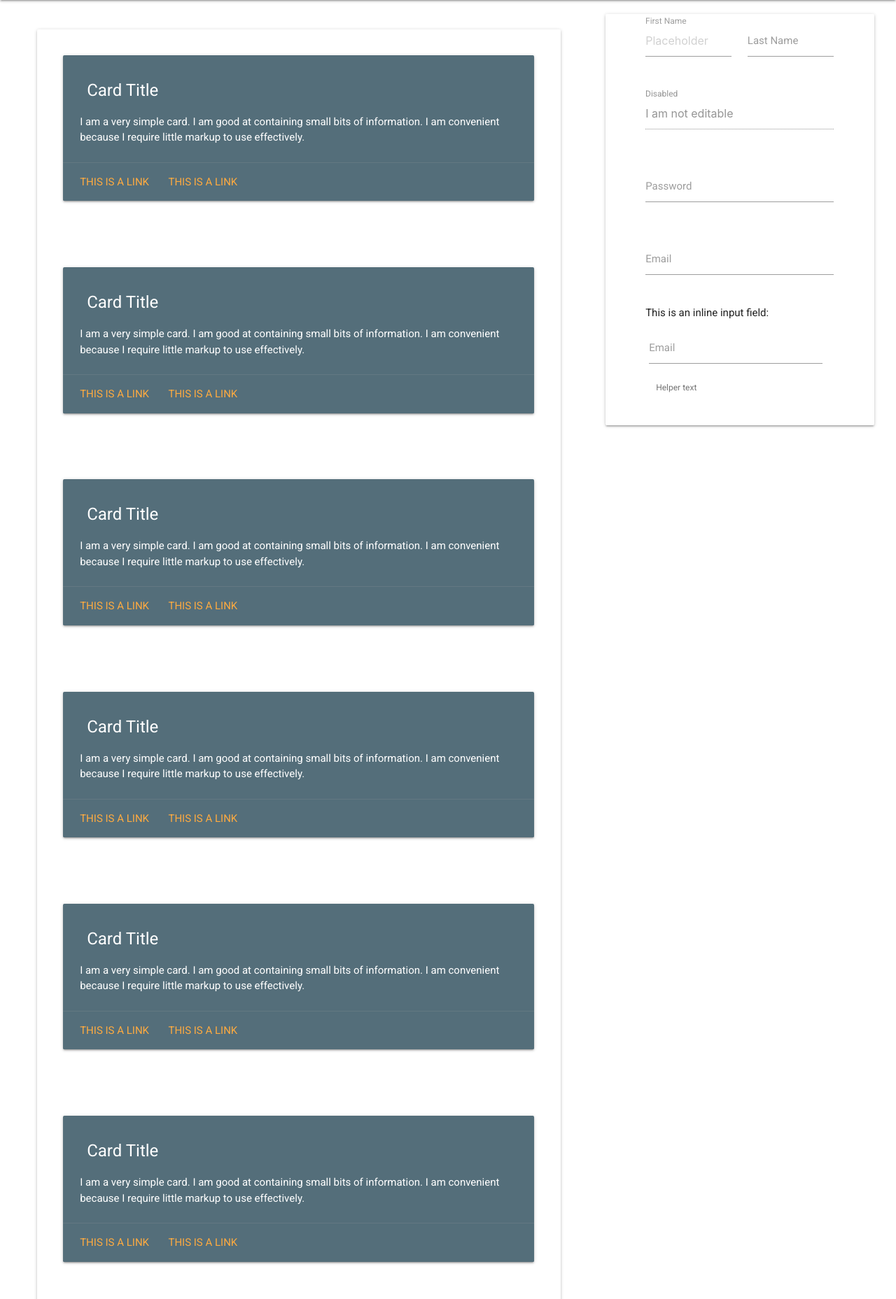
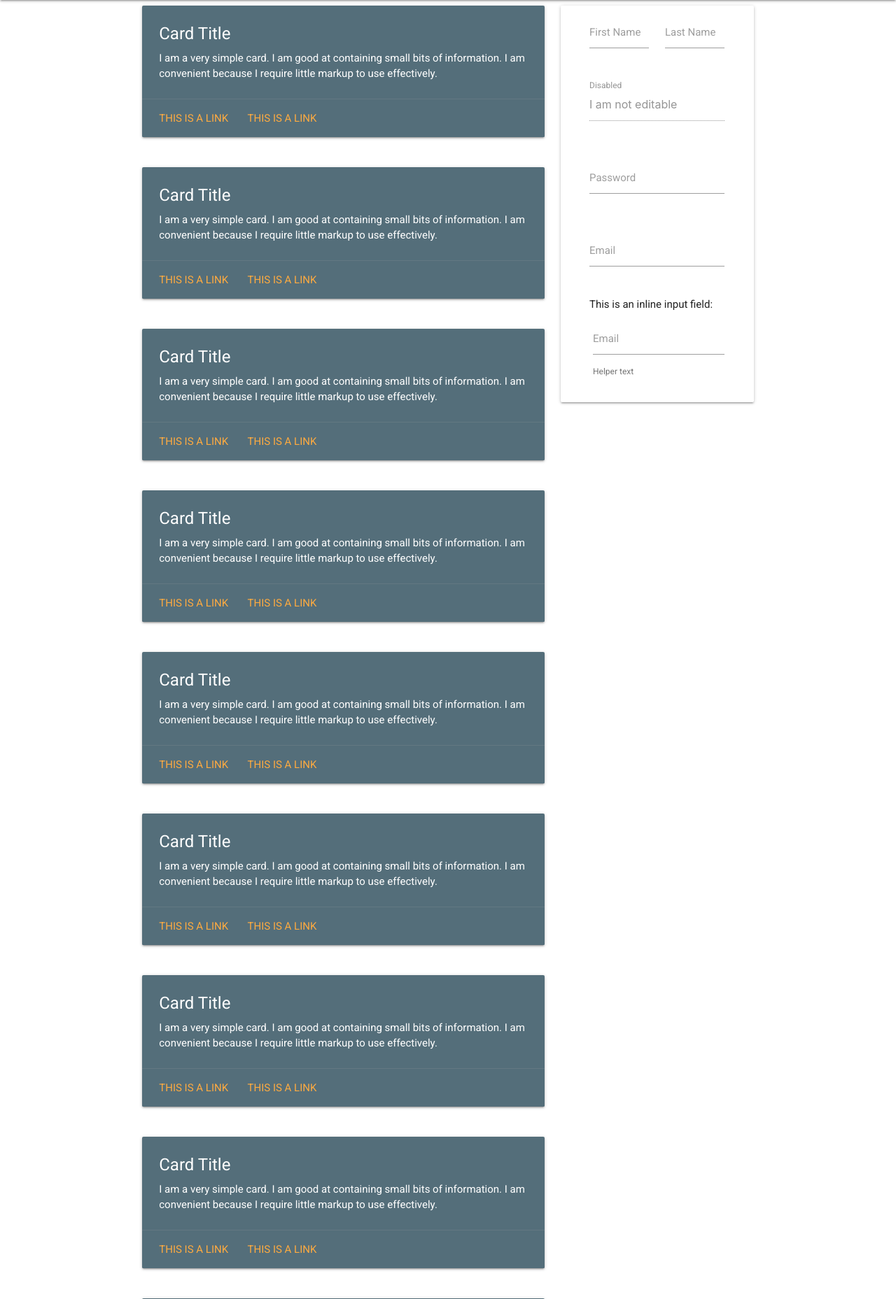
Before and after one commit to Roshno/learnify-new, a Flask app: page /user/dashboard in a window 1280 px wide. Shown: the part 64-1921 px from the top of the page at 70% size. Run offline with Flask 2, Linux system fonts and the light colour scheme; some libraries are stand-ins or nearby versions.

Commit message:
made final changes to user base

```diff
--- a/app/templates/user_base.html
+++ b/app/templates/user_base.html
@@ -18,21 +18,7 @@
                 font-family: Roboto;
             }
 
-            .card {
-                margin: 5%;
-            }
 
-            .aligned {
-                display: flex;
-                align-items: center;
-            }
-
-            span {
-                padding: 10px;
-            }
-           .filter-container{
-            margin-left: 0%;
-           }
 
         </style>
     </head>
@@ -66,16 +52,16 @@
           </ul>
 
 
-        <div class="poda">
+        <div class="container">
             <div class = "row">
                 <div class="col s8 ">
-                    <div class="card main-container">
+                    <div class="card-content">
                        {% block main %}
 
                        {% endblock %}
                     </div>
                 </div>
-                <div class ="col l4 m4 s2">
+                <div class ="col s4">
                     <div class="card filter-container">
                         <div class="container">
                             {% block filter %}
--- a/app/templates/user_dashboard.html
+++ b/app/templates/user_dashboard.html
@@ -23,7 +23,7 @@
     <form class="col l12 m12 s12">
       <div class="row">
         <div class="input-field col s6">
-          <input placeholder="Placeholder" id="first_name" type="text" class="validate">
+          <input id="first_name" type="text" class="validate">
           <label for="first_name">First Name</label>
         </div>
         <div class="input-field col s6">
```
